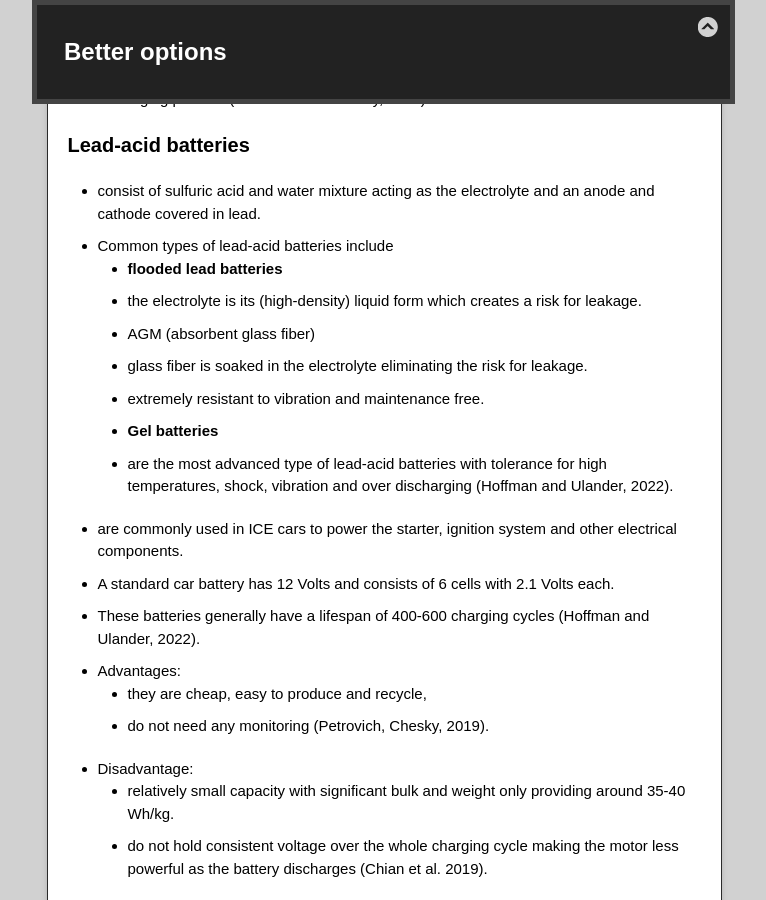
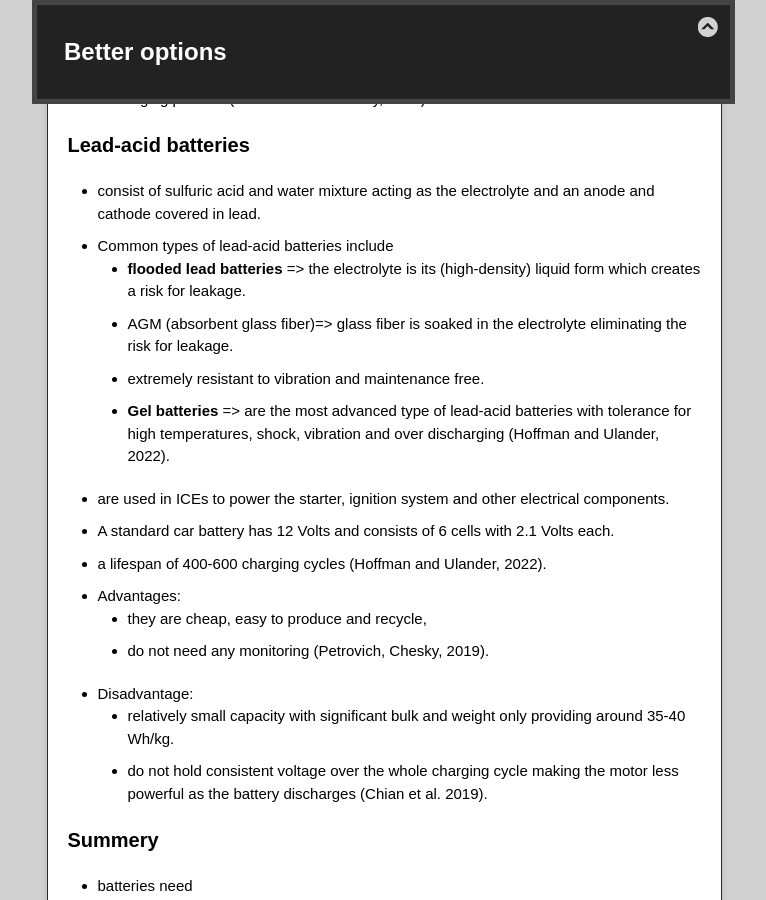
Before and after one commit to novogenautonomy/novogenautonomy.github.io, a Jekyll site: the page built from batteries.md, in a window 1280 px wide and 900 px high, scrolled down 1425 px. Shown: the whole window, without its empty margins (256-1022 px from the left). Built offline with Jekyll 4.4.1, drawn with Linux system fonts in a browser that asks for light colours; our own code applies the rules of GitHub Pages for plain Markdown files.

Commit message:
Update batteries.md

```diff
--- a/batteries.md
+++ b/batteries.md
@@ -42,17 +42,14 @@ and Chesky, 2019).
 ### Lead-acid batteries
 - consist of sulfuric acid and water mixture acting as the electrolyte and an anode and cathode covered in lead.
 - Common types of lead-acid batteries include
-  - **flooded lead batteries**
-   - the electrolyte is its (high-density) liquid form which creates a risk for leakage.
-  - AGM (absorbent glass fiber)
-   - glass fiber is soaked in the electrolyte eliminating the risk for leakage.
+  - **flooded lead batteries** => the electrolyte is its (high-density) liquid form which creates a risk for leakage.
+  - AGM (absorbent glass fiber)=> glass fiber is soaked in the electrolyte eliminating the risk for leakage.
    - extremely resistant to vibration and maintenance free.
-  - **Gel batteries**
-   - are the most advanced type of lead-acid batteries with tolerance for high temperatures, shock, vibration and over discharging (Hoffman
+  - **Gel batteries** => are the most advanced type of lead-acid batteries with tolerance for high temperatures, shock, vibration and over discharging (Hoffman
 and Ulander, 2022).
-- are commonly used in ICE cars to power the starter, ignition system and other electrical components.
+- are used in ICEs to power the starter, ignition system and other electrical components.
 - A standard car battery has 12 Volts and consists of 6 cells with 2.1 Volts each.
-- These batteries generally have a lifespan of 400-600 charging cycles (Hoffman and Ulander, 2022).
+- a lifespan of 400-600 charging cycles (Hoffman and Ulander, 2022).
 - Advantages:
   - they are cheap, easy to produce and recycle,
   - do not need any monitoring (Petrovich, Chesky, 2019).
```
